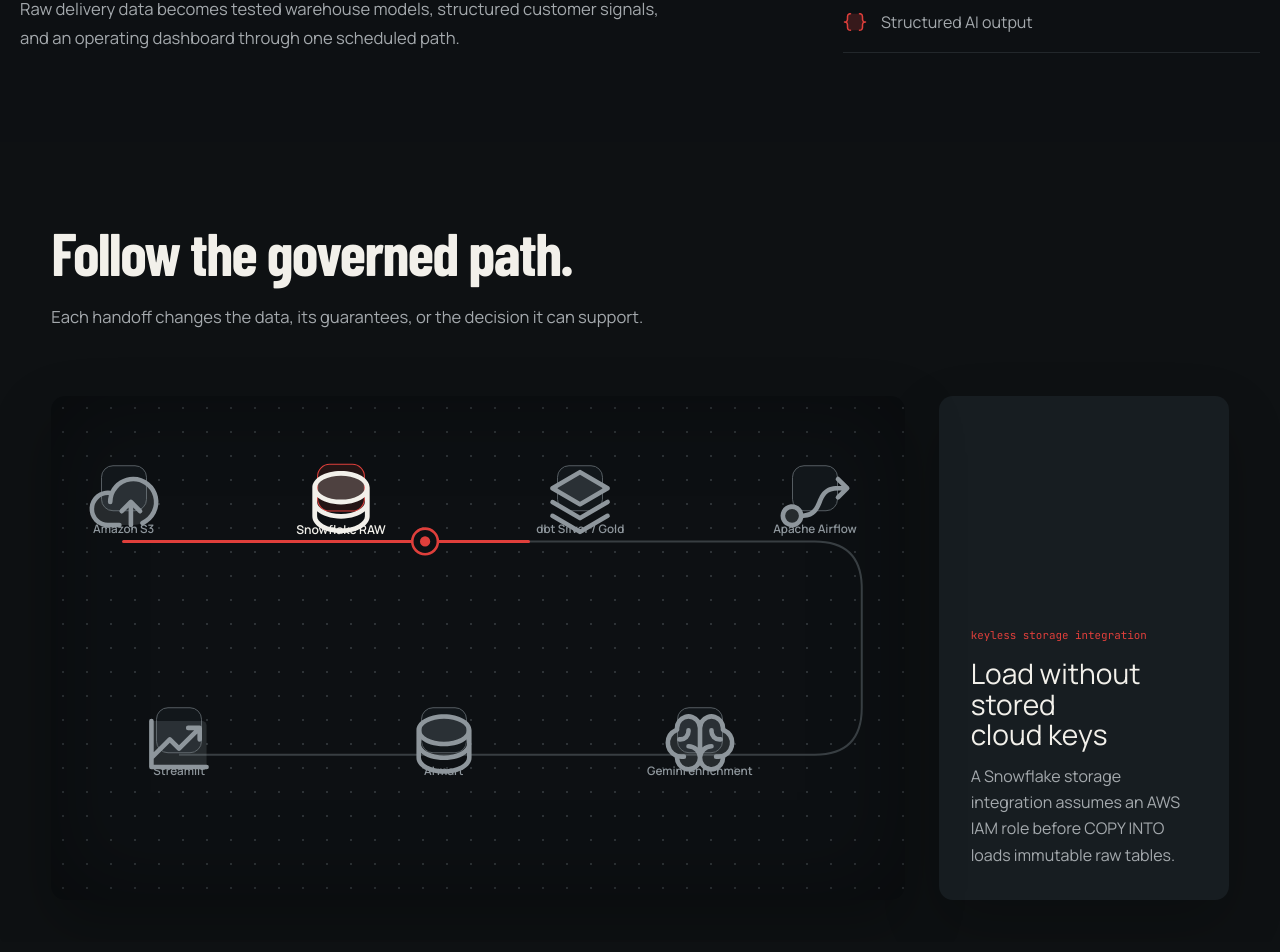
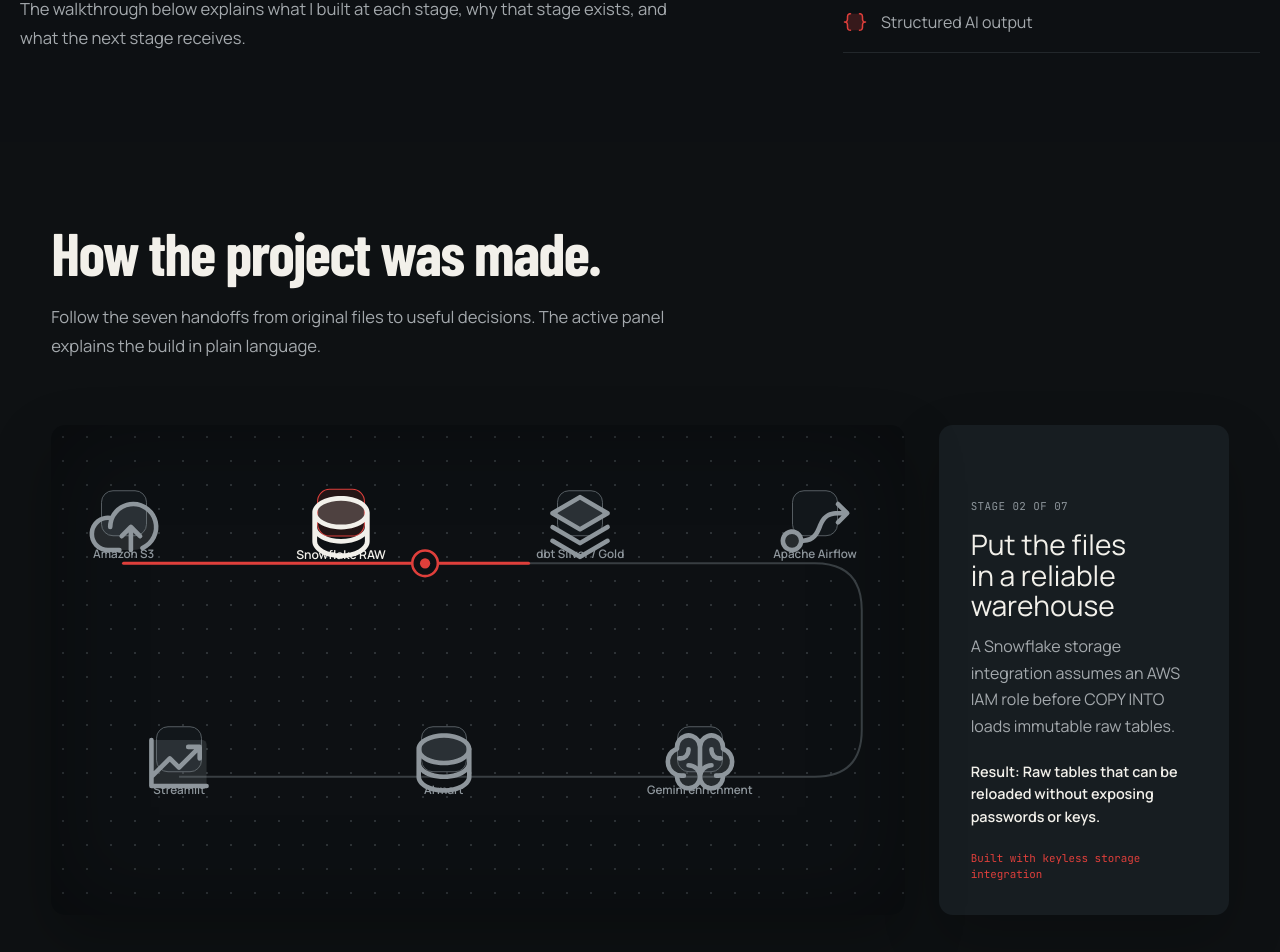
Before and after one commit to AndreImperial/zomato-ai-data-engineering-end-to-end-project, a React (Vite) app in the folder portfolio/: page / in a window 1280 px wide. Shown: the part 1090-2042 px from the top of the page. Built offline with nearby package versions, Linux system fonts and the light colour scheme.

Commit message:
Explain portfolio pipeline stage by stage

```diff
--- a/portfolio/src/App.tsx
+++ b/portfolio/src/App.tsx
@@ -99,7 +99,7 @@
               animate={{ opacity: 1, y: 0 }}
               transition={{ delay: 0.16, duration: 0.6 }}
             >
-              Zomato AI Data Engineering is a production-style platform across S3, Snowflake, dbt, Airflow, Gemini, and Streamlit.
+              I built a path that takes raw delivery files, cleans them, adds AI-powered review analysis, and turns the results into a dashboard.
             </motion.p>
             <motion.div
               className="hero-actions"
@@ -137,8 +137,8 @@
 
         <section className="project-brief section-shell">
           <Reveal className="brief-statement">
-            <h2>Built as a system, not a notebook.</h2>
-            <p>Raw delivery data becomes tested warehouse models, structured customer signals, and an operating dashboard through one scheduled path.</p>
+            <h2>From raw files to a working dashboard.</h2>
+            <p>The walkthrough below explains what I built at each stage, why that stage exists, and what the next stage receives.</p>
           </Reveal>
           <Reveal className="brief-facts">
             <div><ShieldCheck size={24} weight="duotone" /><span>Keyless S3 access</span></div>
--- a/portfolio/src/components/PipelineStory.tsx
+++ b/portfolio/src/components/PipelineStory.tsx
@@ -47,8 +47,8 @@
     <section ref={sectionRef} className="pipeline-story" id="pipeline" aria-labelledby="pipeline-title">
       <div className="pipeline-sticky">
         <div className="section-heading pipeline-heading">
-          <h2 id="pipeline-title">Follow the governed path.</h2>
-          <p>Each handoff changes the data, its guarantees, or the decision it can support.</p>
+          <h2 id="pipeline-title">How the project was made.</h2>
+          <p>Follow the seven handoffs from original files to useful decisions. The active panel explains the build in plain language.</p>
         </div>
 
         <div className="pipeline-desktop">
@@ -93,9 +93,11 @@
                 exit={reduceMotion ? undefined : { opacity: 0, y: -8 }}
                 transition={{ duration: 0.28, ease: [0.16, 1, 0.3, 1] }}
               >
-                <span className="pipeline-proof">{pipelineStages[activeIndex].proof}</span>
-                <h3>{pipelineStages[activeIndex].role}</h3>
+                <span className="pipeline-step">Stage {String(activeIndex + 1).padStart(2, '0')} of 07</span>
+                <h3>{pipelineStages[activeIndex].plain}</h3>
                 <p>{pipelineStages[activeIndex].detail}</p>
+                <strong className="pipeline-output">Result: {pipelineStages[activeIndex].output}</strong>
+                <span className="pipeline-proof">Built with {pipelineStages[activeIndex].proof}</span>
               </motion.div>
             </AnimatePresence>
           </div>
@@ -114,9 +116,10 @@
               >
                 <span className="pipeline-mobile-icon"><Icon size={22} weight="duotone" /></span>
                 <div>
-                  <span className="pipeline-proof">{stage.name}</span>
-                  <h3>{stage.role}</h3>
+                  <span className="pipeline-step">Stage {String(pipelineStages.indexOf(stage) + 1).padStart(2, '0')} of 07 · {stage.name}</span>
+                  <h3>{stage.plain}</h3>
                   <p>{stage.detail}</p>
+                  <strong className="pipeline-output">Result: {stage.output}</strong>
                 </div>
               </motion.li>
             )
--- a/portfolio/src/project.ts
+++ b/portfolio/src/project.ts
@@ -18,7 +18,9 @@
 export type PipelineStage = {
   name: string
   role: string
+  plain: string
   detail: string
+  output: string
   proof: string
   Icon: Icon
 }
@@ -48,49 +50,63 @@
   {
     name: 'Amazon S3',
     role: 'Land seven source groups',
+    plain: 'Collect the raw delivery files',
     detail: 'Food-delivery CSVs enter a raw data lake with one folder per source table.',
+    output: 'A durable landing zone for the original files.',
     proof: '7 source folders',
     Icon: CloudArrowUp,
   },
   {
     name: 'Snowflake RAW',
     role: 'Load without stored cloud keys',
+    plain: 'Put the files in a reliable warehouse',
     detail: 'A Snowflake storage integration assumes an AWS IAM role before COPY INTO loads immutable raw tables.',
+    output: 'Raw tables that can be reloaded without exposing passwords or keys.',
     proof: 'keyless storage integration',
     Icon: Database,
   },
   {
     name: 'dbt Silver / Gold',
     role: 'Clean, model, and test',
+    plain: 'Turn messy files into trusted tables',
     detail: 'Staging views normalize source data. Dimensions, incremental facts, and marts answer business questions.',
+    output: 'Tested tables for orders, restaurants, delivery, and reviews.',
     proof: '17 SQL models',
     Icon: Stack,
   },
   {
     name: 'Apache Airflow',
     role: 'Run one governed sequence',
+    plain: 'Run every step in the right order',
     detail: 'The daily DAG reloads raw data, builds core models, enriches reviews, and then builds the AI mart.',
+    output: 'A repeatable daily workflow instead of a manual checklist.',
     proof: '4 ordered tasks',
     Icon: FlowArrow,
   },
   {
     name: 'Gemini enrichment',
     role: 'Structure customer language',
+    plain: 'Read customer reviews at scale',
     detail: 'Gemini classifies sentiment, score, topic, and key issue as deterministic JSON for new reviews only.',
+    output: 'Consistent labels that make thousands of reviews easier to analyze.',
     proof: 'idempotent enrichment',
     Icon: Brain,
   },
   {
     name: 'AI mart',
     role: 'Model AI output like data',
+    plain: 'Connect review themes to the business',
     detail: 'dbt joins enriched review labels back to review and restaurant context in a queryable insights mart.',
+    output: 'One analysis-ready table linking customer voice to restaurants and operations.',
     proof: 'mart_review_insights',
     Icon: Database,
   },
   {
     name: 'Streamlit',
     role: 'Turn marts into decisions',
+    plain: 'Make the results easy to use',
     detail: 'A read-only dashboard exposes demand, delivery, restaurant performance, and customer voice.',
+    output: 'A decision surface for trends, service levels, and review issues.',
     proof: '3 analysis views',
     Icon: ChartLineUp,
   },
--- a/portfolio/src/styles.css
+++ b/portfolio/src/styles.css
@@ -647,10 +647,21 @@
 
 .pipeline-proof {
   display: block;
-  margin-bottom: 15px;
+  margin-top: 22px;
+  margin-bottom: 0;
   color: var(--accent);
   font-family: "JetBrains Mono", monospace;
   font-size: 0.68rem;
+}
+
+.pipeline-step {
+  display: block;
+  margin-bottom: 15px;
+  color: var(--faint);
+  font-family: "JetBrains Mono", monospace;
+  font-size: 0.68rem;
+  letter-spacing: 0.04em;
+  text-transform: uppercase;
 }
 
 .pipeline-detail h3,
@@ -665,6 +676,14 @@
   margin: 0;
   color: var(--muted);
   line-height: 1.65;
+}
+
+.pipeline-output {
+  display: block;
+  margin-top: 22px;
+  color: var(--text);
+  font-size: 0.9rem;
+  line-height: 1.55;
 }
 
 .pipeline-mobile {
```
